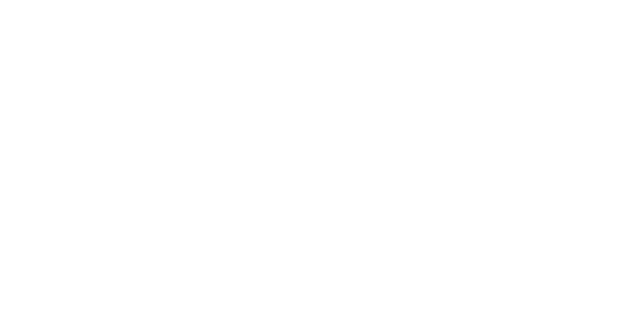
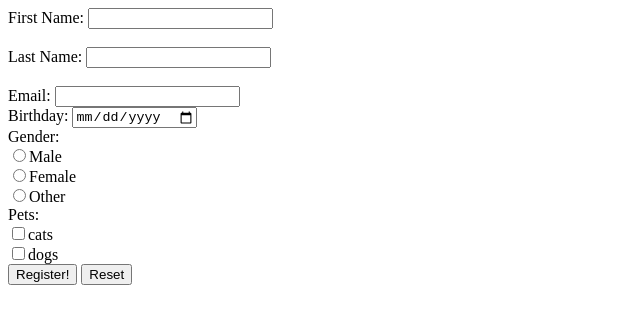
Before and after one commit to MIIVIO/study, a plain HTML site: page register.html in a window 1280 px wide. Shown: the whole page, without its empty margins (0-640 px from the left). Drawn offline with Linux system fonts and the light colour scheme.

Commit message:
create new file register.html
added form
added fields: First name, Last name, Birthday, Email.
added buttons register and reset
added fields "gender" and pets whith pick

```diff
--- a/register.html
+++ b/register.html
@@ -6,7 +6,25 @@
 </head>
 <body>
 
+	<form>
 
+		First Name: <input type="text"><br><br>
+		Last Name: <input type="text"><br><br>
+		Email: <input type="Email" required><br>
+		Birthday: <input type="date"><br>
+
+		Gender:<br>
+		<input type="radio" name="gender">Male<br>
+		<input type="radio" name="gender">Female<br>
+		<input type="radio" name="gender">Other<br>
+
+		Pets:<br>
+		<input type="checkbox">cats<br>
+		<input type="checkbox">dogs<br>
+
+		<input type="submit" value="Register!">
+		<input type="reset">
+	</form>
 
 </body>
 </html>
```
